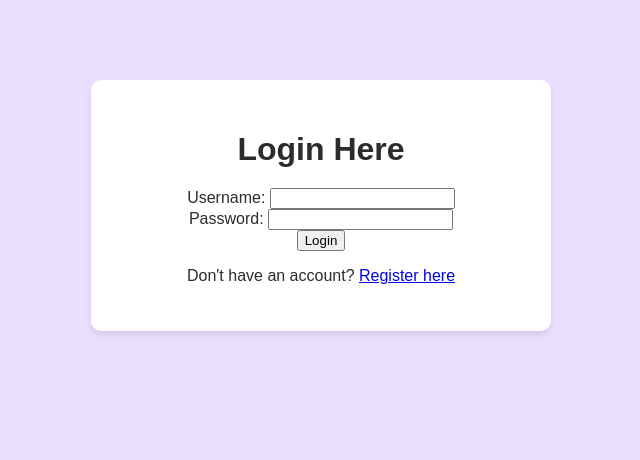
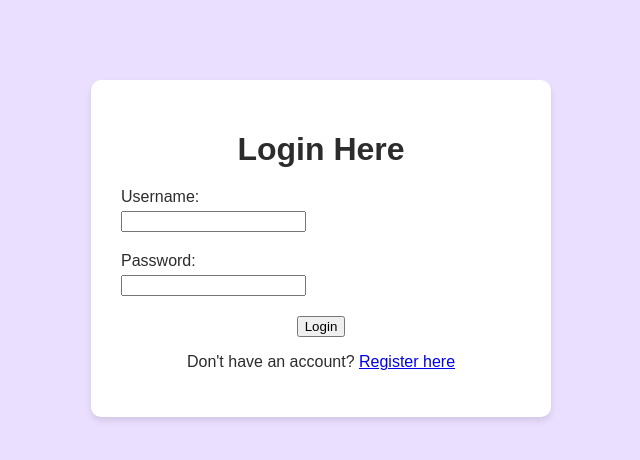
Before and after one commit to EmmaLond/Final_Project, a PHP site: page /login.php in a window 1280 px wide. Shown: the top 460 px of the page, without its empty margins (319-959 px from the left). Run offline with PHP 8.4, Linux system fonts and the light colour scheme.

Commit message:
css login wip

```diff
--- a/stylesS.css
+++ b/stylesS.css
@@ -221,3 +221,22 @@ footer a:hover {
     margin-bottom: 20px;
     color: #2C2C2C;
 }
+
+.auth-container .error {
+    background-color: #ffcccc; /* Light red for error messages */
+    color: #CC0000;
+    padding: 10px;
+    margin-bottom: 15px;
+    border-radius: 5px;
+}
+
+.auth-form div {
+    margin-bottom: 20px;
+    text-align: left;
+}
+
+.auth-form label {
+    display: block;
+    font-size: 1rem;
+    margin-bottom: 5px;
+}
```
